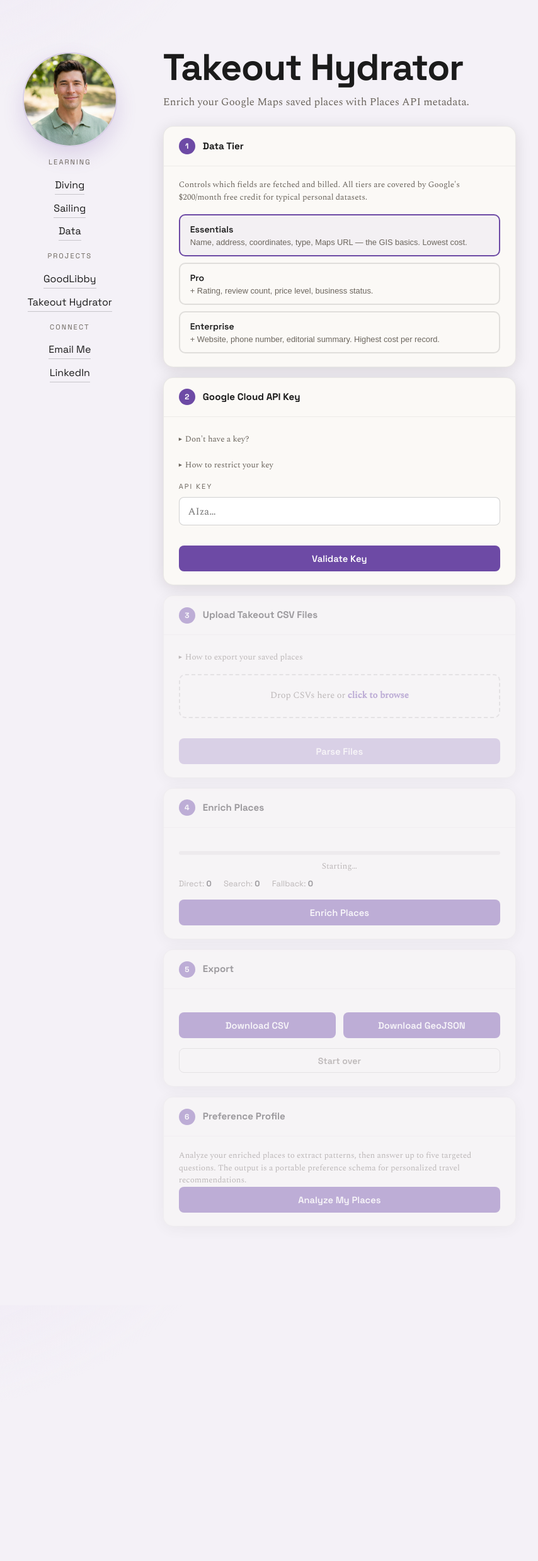
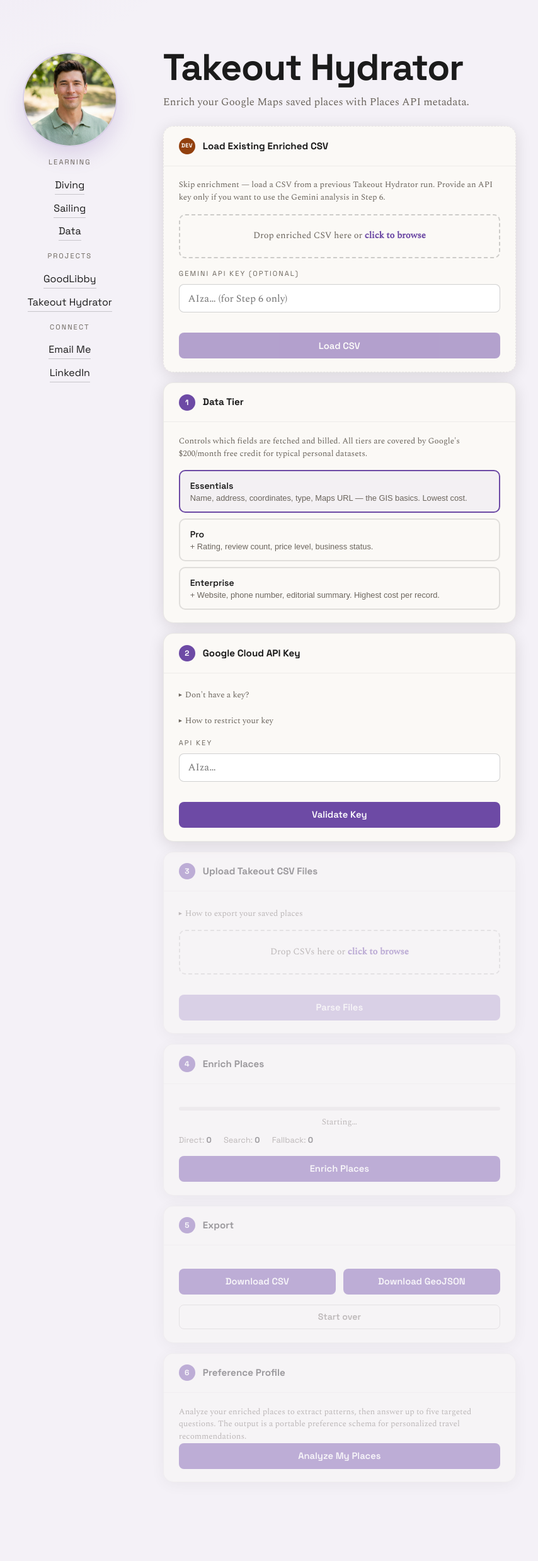
Before and after one commit to zaleary/zaleary.github.io, a Jekyll site: the page built from takeout-hydrator.html, in a window 1280 px wide. Shown: the whole page at 63% size, without its empty margins (66-920 px from the left). Built offline with Jekyll 4.4.1, drawn with Linux system fonts in a browser that asks for light colours; before the commit the page ends 2072 px from its top, so only the background shows below that; part of the change alters nothing that is shown.

Commit message:
Takeout Hydrator: add DEV bypass to load existing enriched CSV
Adds a dashed-bordered dev card at the top of the step stack that accepts
a previously-exported enriched CSV, skipping Places API enrichment entirely.
Steps 1–4 are auto-collapsed when the CSV loads; steps 5 and 6 unlock.
Optional API key field for Gemini-only use. Easy to remove when done testing.

Co-Authored-By: Claude Sonnet 4.6 <noreply@anthropic.com>

```diff
--- a/takeout-hydrator.html
+++ b/takeout-hydrator.html
@@ -291,6 +291,10 @@ permalink: /takeout-hydrator/
     border-radius: 10px; padding: 1.1rem 1.2rem; line-height: 1.72;
     white-space: pre-wrap; color: var(--ink); word-break: break-word;
   }
+
+  /* ── Dev bypass card ─────────────────────────────────────────────── */
+  .th-dev-card { border-style: dashed; }
+  .th-dev-num { background: #92400e; font-size: 0.58rem; letter-spacing: 0.03em; }
 </style>
 
 <button class="th-back hidden" id="back-btn">← Start over</button>
@@ -298,6 +302,30 @@ permalink: /takeout-hydrator/
 <p class="th-subtitle">Enrich your Google Maps saved places with Places API metadata.</p>
 
 <div class="th-steps">
+
+  <!-- DEV: Load existing enriched CSV -->
+  <div class="th-step th-dev-card" id="step-dev">
+    <div class="th-step-header">
+      <span class="th-step-num th-dev-num">DEV</span>
+      <span class="th-step-title">Load Existing Enriched CSV</span>
+    </div>
+    <div class="th-step-body" id="body-dev">
+      <p class="th-hint">Skip enrichment — load a CSV from a previous Takeout Hydrator run. Provide an API key only if you want to use the Gemini analysis in Step 6.</p>
+      <div id="dev-drop-zone" class="th-dropzone">
+        <input type="file" id="dev-file-input" accept=".csv" style="display:none" />
+        <p>Drop enriched CSV here or <strong>click to browse</strong></p>
+      </div>
+      <div id="dev-file-display" style="display:none" class="th-file-item">
+        <span class="th-file-name" id="dev-file-label"></span>
+      </div>
+      <div>
+        <label class="th-label" for="dev-api-key">Gemini API Key (optional)</label>
+        <input class="th-input" type="password" id="dev-api-key" placeholder="AIza… (for Step 6 only)" autocomplete="off" spellcheck="false" />
+      </div>
+      <div id="dev-status"></div>
+      <button class="th-btn" id="dev-load-btn" disabled>Load CSV</button>
+    </div>
+  </div>
 
   <!-- Step 1: Tier -->
   <div class="th-step" id="step-1">
@@ -1429,4 +1457,103 @@ $('copy-schema-btn').addEventListener('click', () => {
     setTimeout(() => { $('copy-schema-btn').textContent = 'Copy to clipboard'; }, 2000);
   });
 });
+
+// ── DEV: Load existing enriched CSV ──────────────────────────────────────────
+
+function parseEnrichedCSV(text) {
+  if (text.charCodeAt(0) === 0xFEFF) text = text.slice(1);
+  const lines = text.split(/\r?\n/);
+  if (lines.length < 2) return [];
+  const headers = parseCSVRow(lines[0]).map(h => h.trim().toLowerCase());
+  const toFloat = s => { const n = parseFloat(s); return isNaN(n) ? null : n; };
+  const toInt   = s => { const n = parseInt(s, 10); return isNaN(n) ? null : n; };
+  const get = (vals, name) => { const i = headers.indexOf(name); return i >= 0 ? (vals[i] || '').trim() : ''; };
+
+  const places = [];
+  for (let i = 1; i < lines.length; i++) {
+    if (!lines[i].trim()) continue;
+    const vals = parseCSVRow(lines[i]);
+    const lat = toFloat(get(vals, 'latitude'));
+    const lng = toFloat(get(vals, 'longitude'));
+    places.push({
+      displayName:         get(vals, 'displayname') || null,
+      id:                  get(vals, 'id') || null,
+      formattedAddress:    get(vals, 'formattedaddress') || null,
+      latitude: lat, longitude: lng,
+      primaryType:         get(vals, 'primarytype') || null,
+      types:               get(vals, 'types') || null,
+      category:            get(vals, 'category') || null,
+      rating:              toFloat(get(vals, 'rating')),
+      userRatingCount:     toInt(get(vals, 'userratingcount')),
+      priceLevel:          get(vals, 'pricelevel') || null,
+      businessStatus:      get(vals, 'businessstatus') || null,
+      websiteUri:          get(vals, 'websiteuri') || null,
+      nationalPhoneNumber: get(vals, 'nationalphonenumber') || null,
+      googleMapsUri:       get(vals, 'googlemapsuri') || null,
+      editorialSummary:    get(vals, 'editorialsummary') || null,
+      sourceList:          get(vals, 'sourcelist') || '',
+      ingestionTimestamp:  get(vals, 'ingestiontimestamp') || '',
+      _hasGeometry: lat != null && lng != null,
+    });
+  }
+  return places;
+}
+
+let devFileObj = null;
+
+const devDropZone = $('dev-drop-zone');
+const devFileInput = $('dev-file-input');
+
+devDropZone.addEventListener('click', () => devFileInput.click());
+devDropZone.addEventListener('dragover', e => { e.preventDefault(); devDropZone.classList.add('drag-over'); });
+devDropZone.addEventListener('dragleave', () => devDropZone.classList.remove('drag-over'));
+devDropZone.addEventListener('drop', e => {
+  e.preventDefault(); devDropZone.classList.remove('drag-over');
+  const f = e.dataTransfer.files[0];
+  if (f && f.name.endsWith('.csv')) setDevFile(f);
+});
+devFileInput.addEventListener('change', () => {
+  if (devFileInput.files[0]) setDevFile(devFileInput.files[0]);
+  devFileInput.value = '';
+});
+
+function setDevFile(f) {
+  devFileObj = f;
+  $('dev-file-display').style.display = '';
+  $('dev-file-label').textContent = f.name;
+  $('dev-load-btn').disabled = false;
+  $('dev-status').textContent = '';
+  $('dev-status').className = '';
+}
+
+$('dev-load-btn').addEventListener('click', async () => {
+  if (!devFileObj) return;
+  const btn = $('dev-load-btn');
+  btn.disabled = true; btn.textContent = 'Loading…';
+  const statusEl = $('dev-status');
+  try {
+    const text = await devFileObj.text();
+    const places = parseEnrichedCSV(text);
+    if (!places.length) throw new Error('No rows found. Make sure this is a Takeout Hydrator enriched CSV.');
+    enrichedPlaces = places;
+
+    const key = $('dev-api-key').value.trim();
+    if (key) apiKey = key;
+
+    [2, 3, 4].forEach(n => unlock(n));
+    [1, 2, 3, 4].forEach(n => markDone(n));
+    unlock(5); unlock(6);
+    $('step-dev').classList.add('collapsed');
+    $('back-btn').classList.remove('hidden');
+
+    const nullGeo = enrichedPlaces.filter(p => !p._hasGeometry).length;
+    let summary = `${enrichedPlaces.length} place${enrichedPlaces.length !== 1 ? 's' : ''} loaded from CSV.`;
+    if (nullGeo) summary += ` ${nullGeo} without coordinates will appear with null geometry in GeoJSON.`;
+    $('export-summary').textContent = summary;
+  } catch (e) {
+    statusEl.className = 'th-error';
+    statusEl.textContent = e.message;
+    btn.disabled = false; btn.textContent = 'Load CSV';
+  }
+});
 </script>
```
